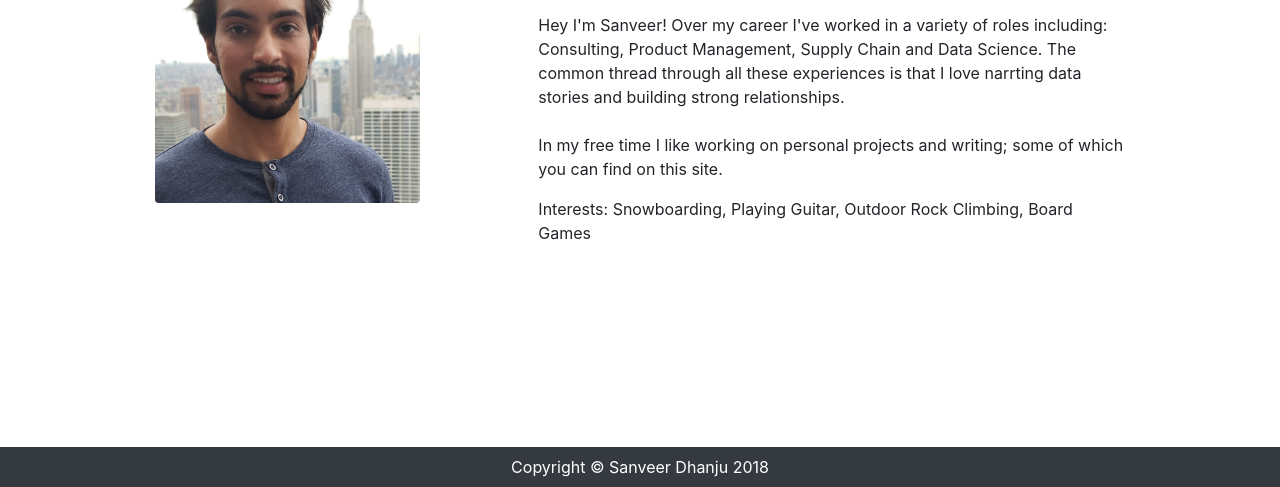
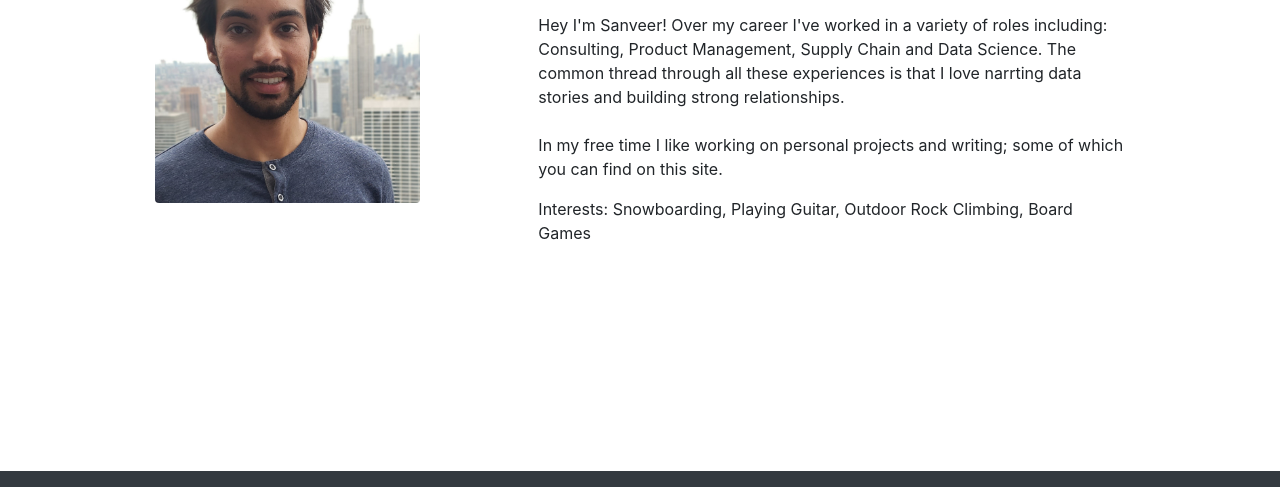
Before and after one commit to SanveerD/my-site, a plain HTML site: page index.html in a window 1280 px wide. Shown: the part 313-800 px from the top of the page. Drawn offline with Linux system fonts and the light colour scheme.

Commit message:
updated footer

```diff
--- a/index.html
+++ b/index.html
@@ -64,7 +64,7 @@
         <!-- Footer -->
         <footer class="py-2 bg-dark">
             <div class="container">
-                <p class="m-0 text-center text-white">Copyright &copy; Sanveer Dhanju 2018</p>
+
             </div>
             <!-- /.container -->
         </footer>
```
